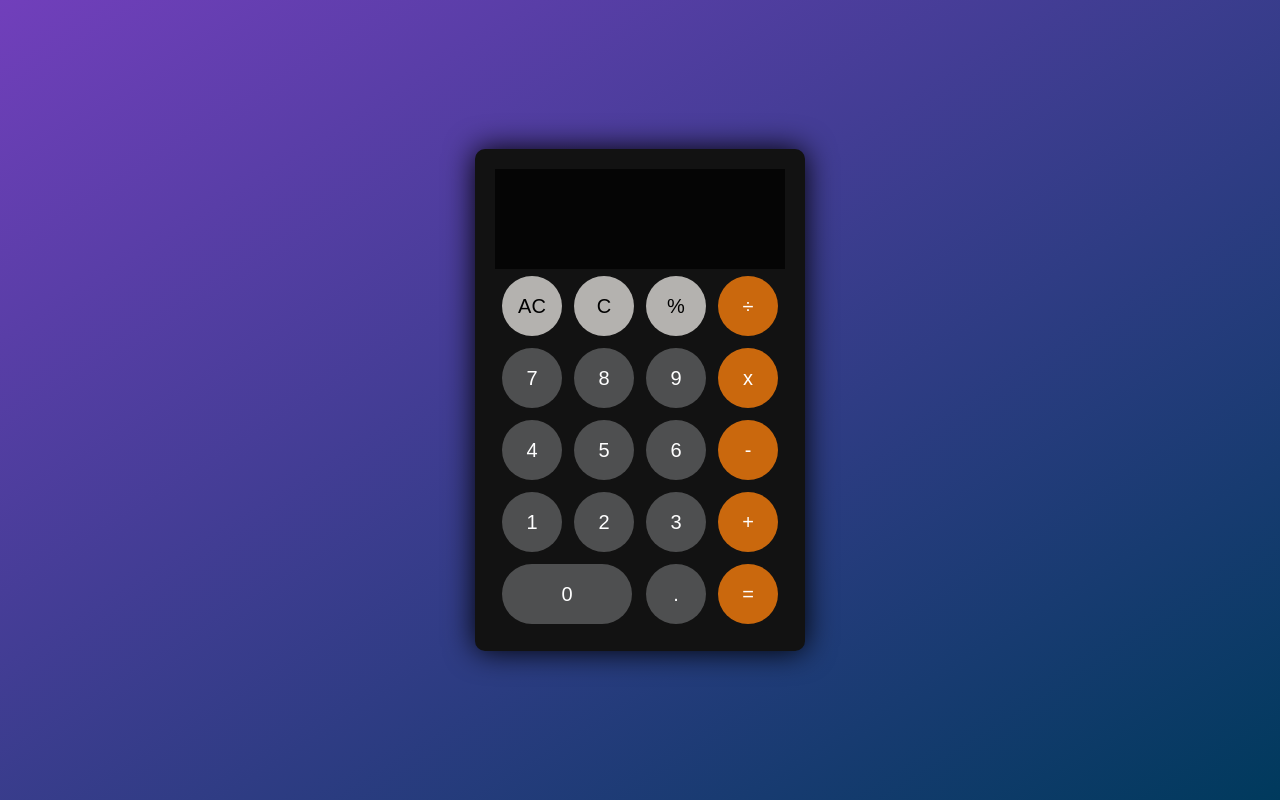
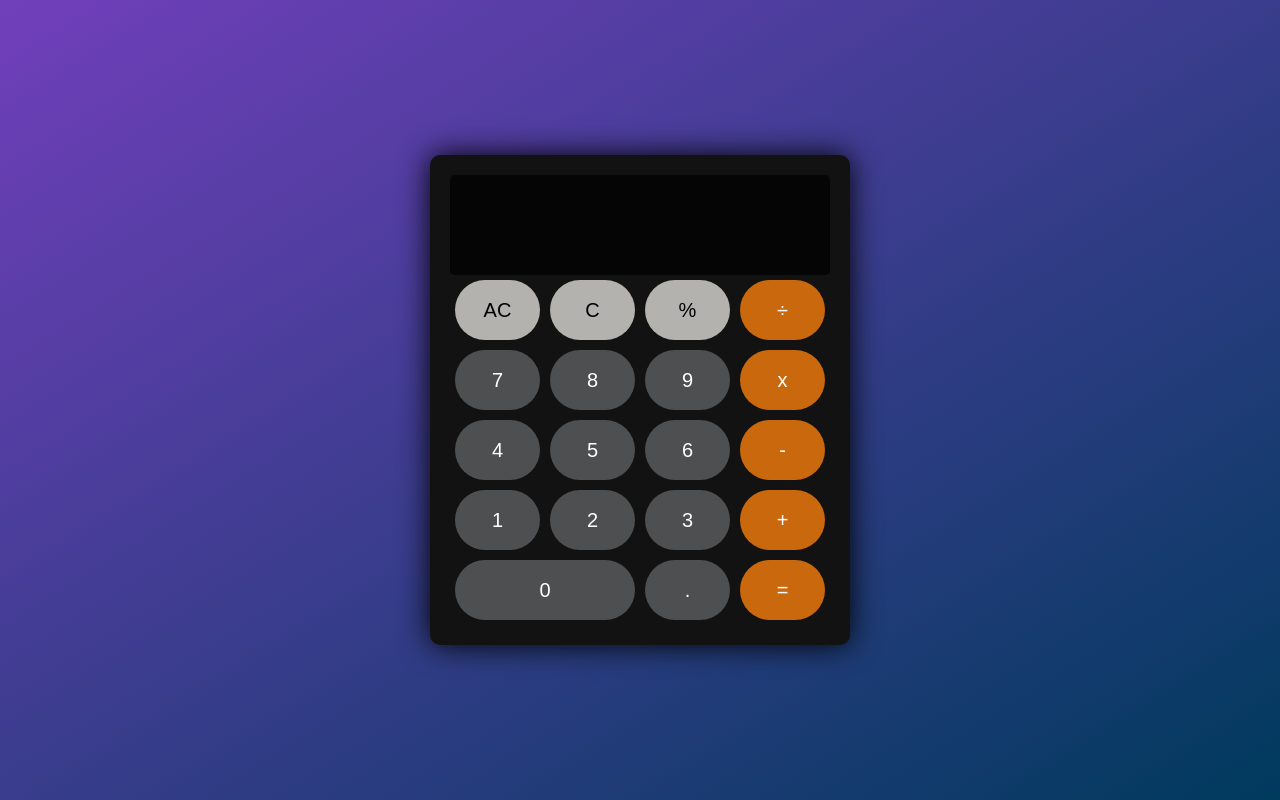
Before and after one commit to JavierUlices/DAM-2025-, a plain HTML site: page js_calc_basica/index.html in a window 1280 px wide. Drawn offline with Linux system fonts and the light colour scheme.

Commit message:
resolucion de la expansion de pantalla y botones

```diff
--- a/js_calc_basica/assets/css/style.css
+++ b/js_calc_basica/assets/css/style.css
@@ -2,7 +2,6 @@
 body {
   box-sizing: border-box;
   font-family: Gotham Rounded, sans-serif;
-  box-sizing: border-box;
   padding: 0;
   margin: 0;
   outline: 0;
@@ -21,6 +20,21 @@ body {
   width: 100vw;
   display: grid;
   place-items: center;
+
+  /* Limitar ancho total para evitar expansión */
+  max-width: 450px;
+  margin: 0 auto;
+}
+
+.calculadora {
+  width: 420px; /* Ancho fijo para evitar expansión */
+  max-width: 100%;
+  position: relative;
+  height: auto;
+  padding: 20px;
+  border-radius: 10px;
+  box-shadow: 0 0 30px #000;
+  background-color: #121212;
 }
 
 .pantalla {
@@ -32,30 +46,47 @@ body {
   word-wrap: break-word;
   word-break: break-all;
   height: 100px;
+  padding: 0.5rem;
+  border-radius: 5px;
+  overflow: hidden;
+
+  width: 100%;
+  max-width: 400px;
+  box-sizing: border-box;
 }
 
 .pantalla .valor-previo {
   color: rgba(255, 255, 255, 0.75);
   font-size: 1.5rem;
+  white-space: nowrap;
+  overflow: hidden;
+  text-overflow: ellipsis;
+  max-width: 100%;
 }
 
 .pantalla .valor-actual {
   color: white;
-  font-size: 2.5rem;
-}
-
-.calculadora {
-  position: relative;
-  height: auto;
-  width: auto;
-  padding: 20px;
-  border-radius: 10px;
-  box-shadow: 0 0 30px #000;
-  background-color: #121212;
+  font-size: clamp(1rem, 4vw, 2.5rem); /* Ajuste para texto largo */
+  white-space: nowrap;
+  overflow: hidden;
+  text-overflow: ellipsis;
+  max-width: 100%;
+  box-sizing: border-box;
 }
 
 .calculadora #display {
   color: #ffffff;
+}
+
+/* Ajuste para que la tabla ocupe todo el ancho y columnas iguales */
+.buttons table {
+  width: 100%; /* La tabla ocupa todo el ancho */
+  border-collapse: collapse;
+  table-layout: fixed; /* Para que las columnas tengan igual ancho */
+}
+
+.buttons table td {
+  padding: 0 5px; /* Ajusta el espacio entre botones */
 }
 
 .calculadora button.btn-numero {
@@ -74,14 +105,16 @@ body {
 }
 
 button {
+  width: 100%; /* Botones ocupan todo el ancho de su celda */
+  max-width: none; /* Quitar limitación */
+  box-sizing: border-box;
   height: 60px;
-  width: 60px;
   border: 0;
   border-radius: 30px;
-  margin: 5px;
   font-size: 20px;
   cursor: pointer;
   transition: all 200ms ease;
+  margin: 5px 0; /* Espacio vertical, pero no horizontal */
 }
 
 button:hover {
@@ -89,5 +122,14 @@ button:hover {
 }
 
 button#cero {
-  width: 130px;
+  width: 100%; /* Ajustar el botón 0 para que ocupe 2 columnas */
+  /* grid-column: span 2;  Esto no aplica en tabla, solo si usas grid */
 }
+
+
+/*Laboratorio:
+1. Arreglar bug que limite los numeros en pantalla
+2. Funcionabilidad de boton de porcentaje
+3. Si lo que se presiona despues de igual es un numero entonces que borre el resultado anterior e inicie una nueva operacion
+4. Muestre la operacion completa en el display superior
+*/
--- a/js_calc_basica/src/script.js
+++ b/js_calc_basica/src/script.js
@@ -23,7 +23,7 @@ class Calculadora {
             this.finOperacion = false
         }
         if (numero === '.' && this.valorActual.includes('.')) return
-        if (this.valorActual.length >= 11) return // Limite a 11 caracteres
+        if (this.valorActual.length >= 14) return // Limite a 11 caracteres
         this.valorActual = this.valorActual.toString() + numero.toString()
     }
 
```
